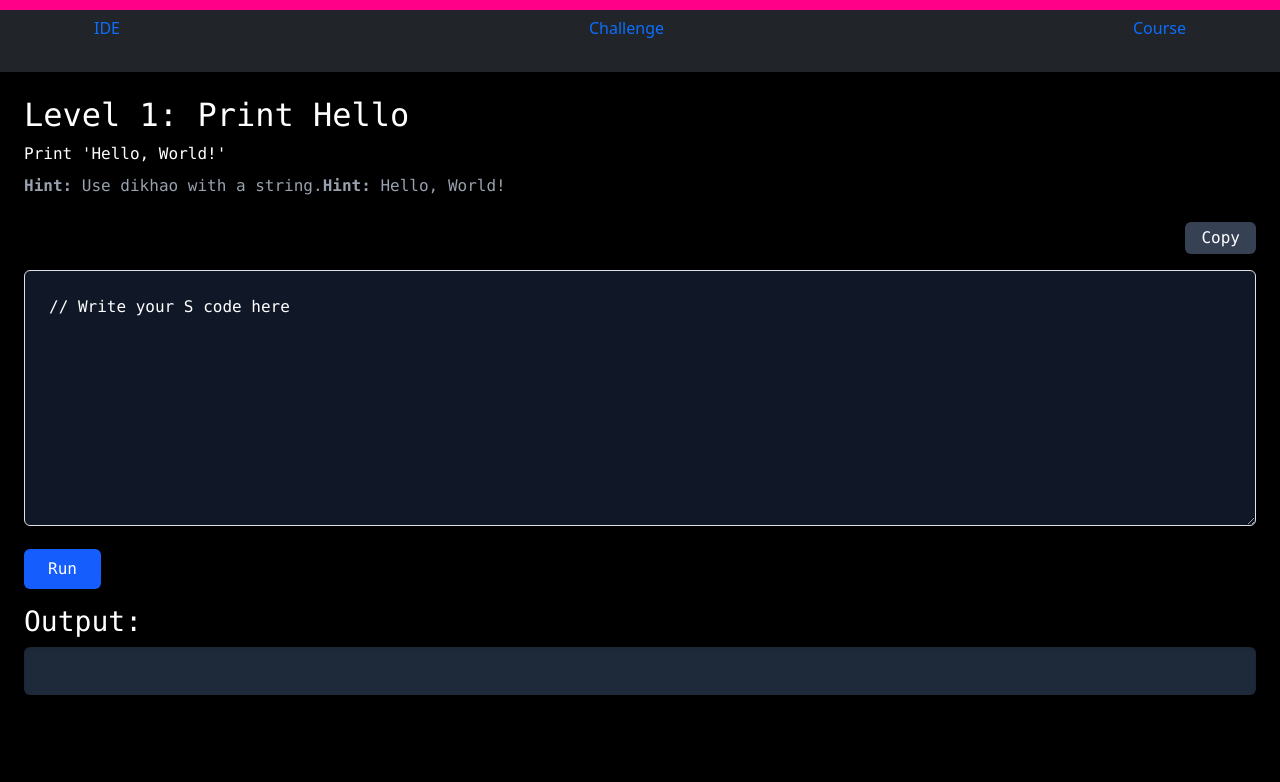
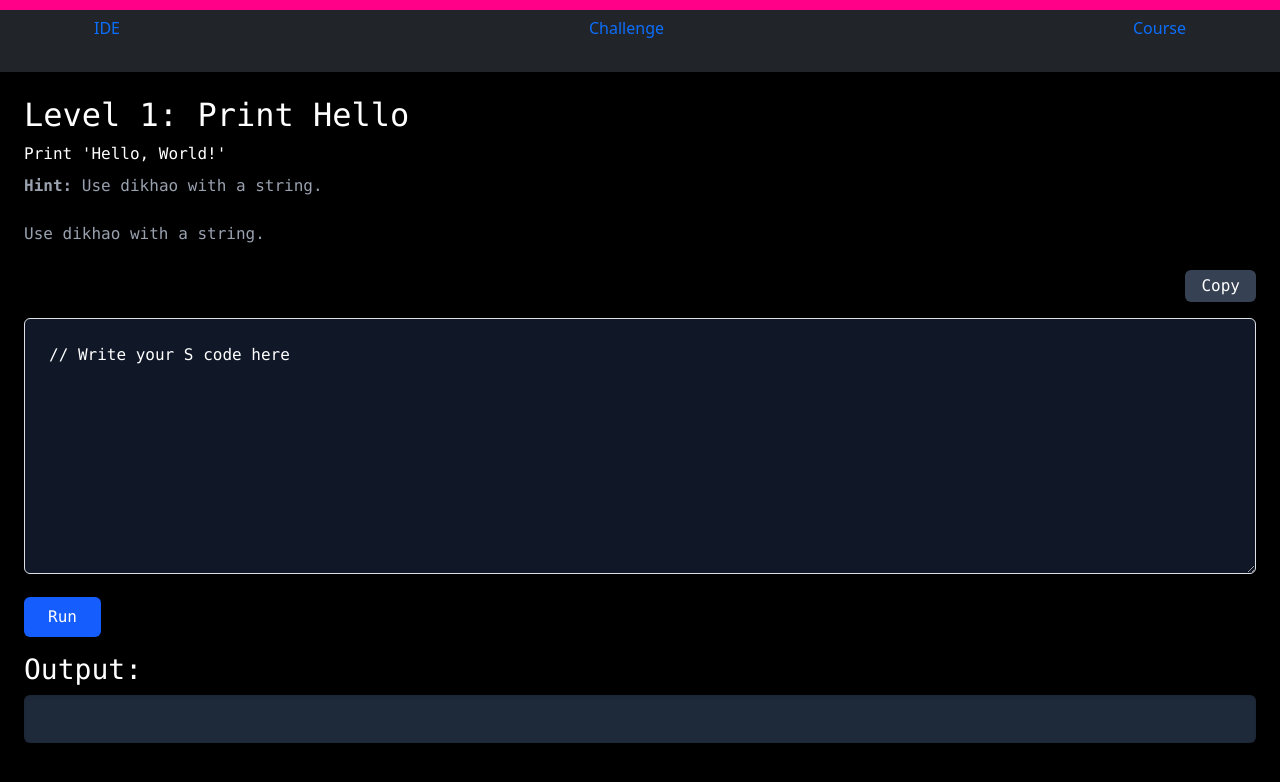
Before and after one commit to Sanket5749/S-language-Editor, a React (Vite) app: page /challenge/1 in a window 1280 px wide. Shown: the top 782 px of the page. Built offline with nearby package versions, Linux system fonts and the light colour scheme.

Commit message:
Update SolveChallenge.jsx

```diff
--- a/src/components/SolveChallenge.jsx
+++ b/src/components/SolveChallenge.jsx
@@ -67,7 +67,9 @@ export default function SolveChallenge() {
           <p className="mb-2">{challenge.task}</p>
           <p className="text-gray-400 mb-4">
             <strong>Hint:</strong> {challenge.hint}
-            <strong>Hint:</strong> {challenge.expectedOutput}
+          </p>
+          <p className="text-gray-400 mb-4">
+            {challenge.hint}
           </p>
           <p className="text-right">
             <button
```
